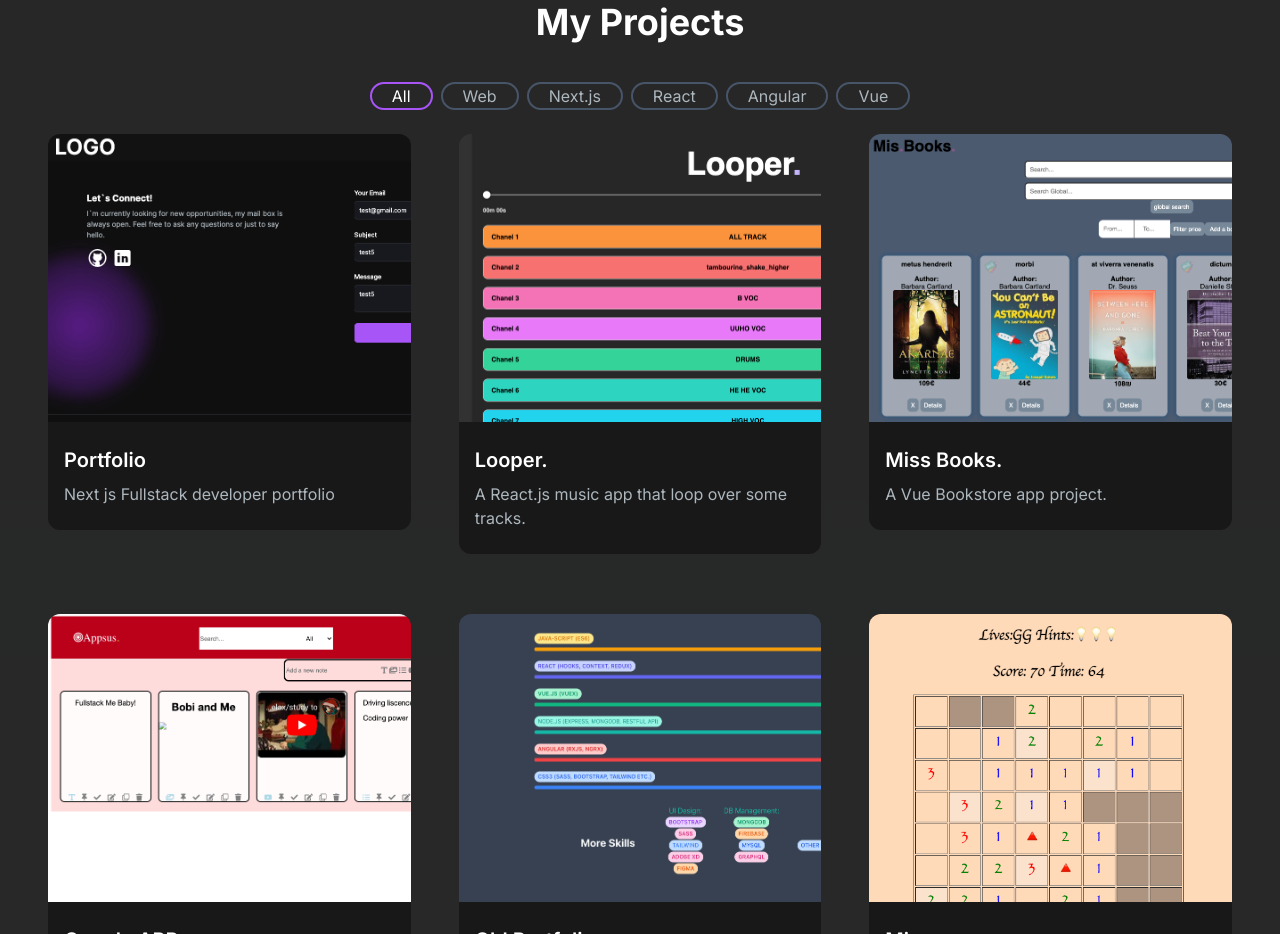
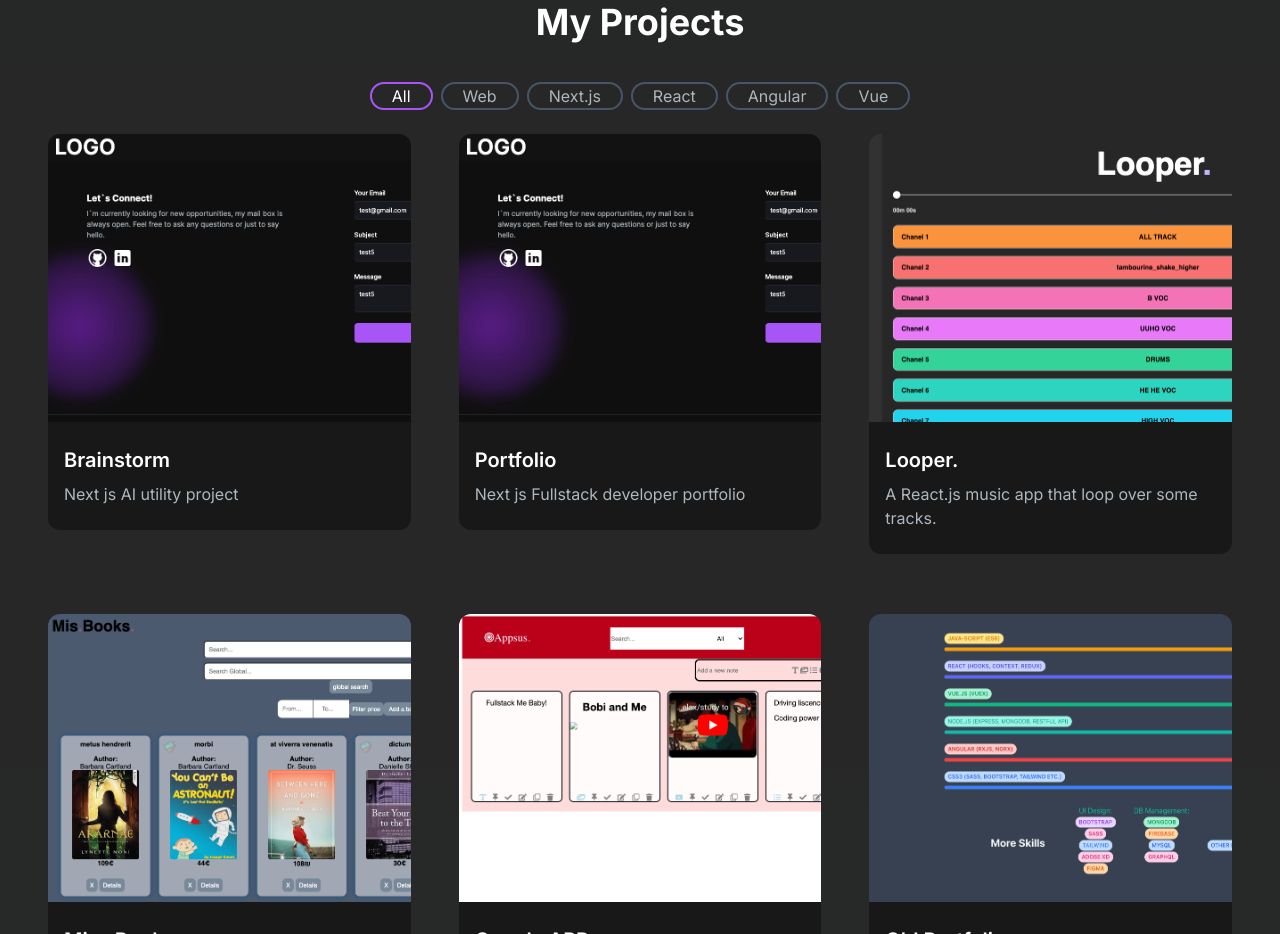
Before and after one commit to ransayada/portfolio-website, a Next.js app: page / in a window 1280 px wide. Shown: the part 1420-2354 px from the top of the page. Built offline with nearby package versions, Linux system fonts and the light colour scheme.

Commit message:
#17: minor changes, add brainstomAI project

```diff
--- a/app/components/ProjectsSection.tsx
+++ b/app/components/ProjectsSection.tsx
@@ -3,61 +3,69 @@ import React, { useState } from "react";
 import ProjectCard from "./ProjectCard";
 import ProjectTag from "./ProjectTag";
 
-//TODO: add filter to project find out what is the problem
 const projectsData = [
   {
     id: 1,
+    title: "Brainstorm",
+    description: "Next js AI utility project",
+    image: "./projects/newportfolio/portfolio.png",
+    tag: ["All", "Web"],
+    gitUrl: "https://github.com/ransayada/BrainstormAI",
+    previewUrl: "https://brainstorm-ai-phi.vercel.app/",
+  },
+  {
+    id: 2,
     title: "Portfolio",
     description: "Next js Fullstack developer portfolio",
     image: "./projects/newportfolio/portfolio.png",
     tag: ["All", "Web"],
-    gitUrl: "https://github.com/",
-    previewUrl: "https://nextjs.org/docs",
+    gitUrl: "https://github.com/ransayada/portfolio-website",
+    previewUrl: "https://portfolio-website-mbgq-ransayada.vercel.app/",
   },
   {
-    id: 2,
+    id: 3,
     title: "Looper.",
     description: "A React.js music app that loop over some tracks.",
     image: "./projects/looper/looper.png",
     tag: ["All", "Web"],
-    gitUrl: "https://github.com/",
-    previewUrl: "https://nextjs.org/docs",
+    gitUrl: "https://github.com/ransayada/looper",
+    previewUrl: "https://ransayada.github.io/looper/",
   },
   {
-    id: 3,
+    id: 4,
     title: "Miss Books.",
     description: "A Vue Bookstore app project.",
     image: "./projects/bookstore/bookstore.png",
     tag: ["All", "Web"],
-    gitUrl: "https://github.com/",
-    previewUrl: "https://nextjs.org/docs",
+    gitUrl: "https://github.com/ransayada/missBooks",
+    previewUrl: "https://ransayada.github.io/missBooks/#/book",
   },
   {
-    id: 4,
+    id: 5,
     title: "Google APPs",
     description: "2 google SaaS application [keeps,gmail]",
     image: "./projects/google/keep.png",
     tag: ["All", "Web"],
-    gitUrl: "https://github.com/",
-    previewUrl: "https://nextjs.org/docs",
+    gitUrl: "https://github.com/ransayada/Appsus",
+    previewUrl: "https://ransayada.github.io/Appsus/#/keep",
   },
   {
-    id: 5,
+    id: 6,
     title: "Old Portfolio",
     description: "my old portfolio.",
     image: "./projects/oldportfolio/oldport.png",
     tag: ["All", "Web"],
-    gitUrl: "https://github.com/",
-    previewUrl: "https://nextjs.org/docs",
+    gitUrl: "https://github.com/ransayada/main-portfolio",
+    previewUrl: "https://ransayada.github.io/main-portfolio/",
   },
   {
-    id: 6,
+    id: 7,
     title: "Minesweeper",
     description: "JS game Minesweepr.",
     image: "./projects/minesweeper/minesweeper.png",
     tag: ["All", "Web"],
-    gitUrl: "https://github.com/",
-    previewUrl: "https://nextjs.org/docs",
+    gitUrl: "https://github.com/ransayada/MineSweeper",
+    previewUrl: "https://ransayada.github.io/MineSweeper/",
   },
 ];
 
```
Also changed, not shown: public/projects/brainstorm/Screenshot 2023-12-18 at 13.33.13.png (added), public/projects/newportfolio/Screenshot 2023-12-18 at 13.32.12.png (added).
